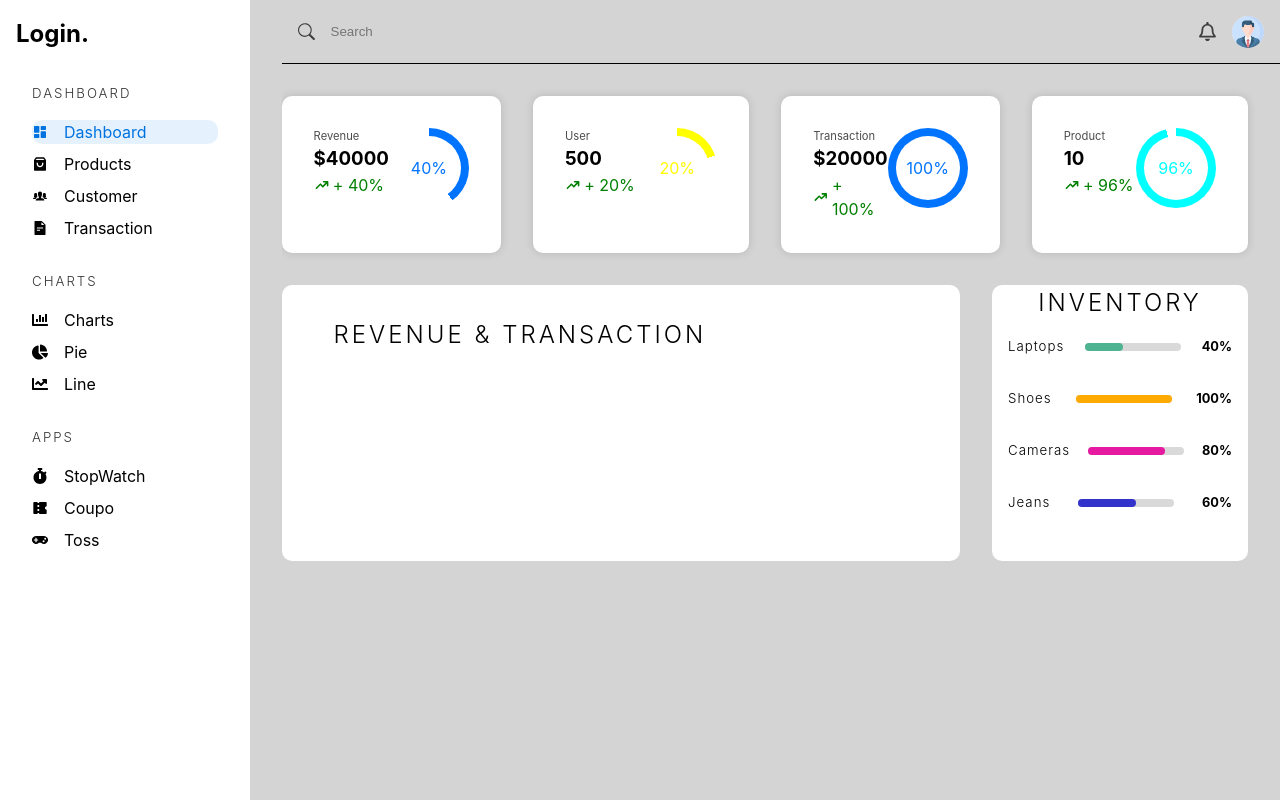
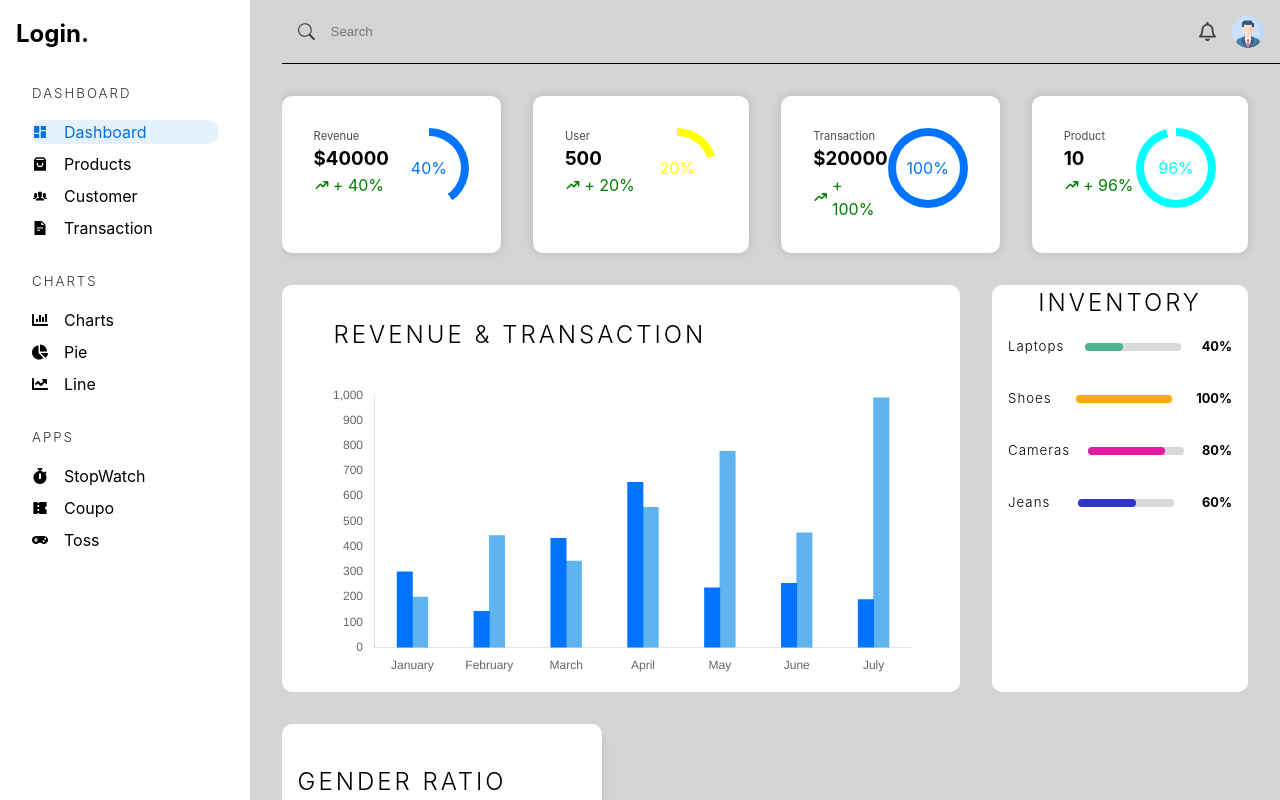
Before and after one commit to MohammedRupawala/ShopIQ-Admin-Dashboard, a React (Vite) app in the folder frontend/: page /admin/dashboard in a window 1280 px wide. Built offline with nearby package versions, Linux system fonts and the light colour scheme.

Commit message:
Bar Chart and Gender Chart Created

```diff
--- a/frontend/package.json
+++ b/frontend/package.json
@@ -16,11 +16,13 @@
     "react-dom": "^18.2.0",
     "react-icons": "^5.2.1",
     "react-router-dom": "^6.23.1",
+    "react-table": "^7.8.0",
     "sass": "^1.77.2"
   },
   "devDependencies": {
     "@types/react": "^18.2.66",
     "@types/react-dom": "^18.2.22",
+    "@types/react-table": "^7.7.20",
     "@typescript-eslint/eslint-plugin": "^7.2.0",
     "@typescript-eslint/parser": "^7.2.0",
     "@vitejs/plugin-react-swc": "^3.5.0",
--- /dev/null
+++ b/frontend/src/components/BarCharts.tsx
@@ -0,0 +1,156 @@
+import React from 'react';
+import {
+  Chart as ChartJS,
+  CategoryScale,
+  LinearScale,
+  BarElement,
+  Title,
+  Tooltip,
+  Legend,
+  ChartData,
+  ChartOptions,
+  ArcElement,
+} from 'chart.js';
+import { Bar, Doughnut } from 'react-chartjs-2';
+
+
+ChartJS.register(
+  CategoryScale,
+  LinearScale,
+  BarElement,
+  Title,
+  Tooltip,
+  Legend,
+  ArcElement
+);
+interface BarChartsProps{
+  horizontal?:boolean
+  data1:number[]
+  data2:number[]
+  title1:string
+  title2:string
+  bgColor1: string
+  bgColor2:string
+  labels?:string[]
+
+}
+const months = ['January',
+  'February',
+  'March',
+  'April',
+  'May',
+  'June',
+  'July'
+];
+
+
+export const BarCharts = ({
+  horizontal,
+  data1=[],
+  data2=[],
+  title1,
+  title2,
+  bgColor1,
+  bgColor2,
+  labels =  months}:BarChartsProps)=> {
+   const options:ChartOptions<"bar"> = {
+    responsive: true,
+    indexAxis:horizontal?"y":"x",
+    plugins: {
+      legend: {
+        display:false,
+      },
+      title: {
+        display: false,
+        text: 'Chart.js Bar Chart',
+      },
+    },
+    scales:{
+      y:{
+        beginAtZero:true,
+        grid:{
+          display:false,
+        },
+      },
+      x:{
+        beginAtZero:true,
+        grid:{
+          display:false,
+        },
+      },
+
+    }
+  };
+
+
+   const data:ChartData<"bar",number[],string>= {
+    labels,
+    datasets: [
+      {
+        label: title1,
+        data: data1,
+        backgroundColor: bgColor1,
+        barThickness:"flex",
+        barPercentage:1,
+        categoryPercentage:0.4
+      },
+      {
+        label: title2,
+        data: data2,
+        backgroundColor: bgColor2,
+        barThickness:"flex",
+        barPercentage:1,
+        categoryPercentage:0.4
+      },
+    ],
+  };
+  return <Bar options={options} data={data} />;
+}
+
+
+interface DoughnutChartProps {
+
+  data:number[]
+  backgroundColor:string[]
+  labels:string[]
+  cutout?:number | string
+  legends?: boolean
+  offset?:number[]
+
+}
+
+
+export const DoughnutChart= ({
+  data,
+  backgroundColor,
+  labels,
+  cutout,
+  legends,
+  offset}:DoughnutChartProps)=>{
+  const doughnutData : ChartData<"doughnut",number[],string >={
+    labels,
+    datasets :[
+      {
+        data,
+        backgroundColor,
+        borderWidth:0,
+        offset
+
+      }
+    ]
+  }
+  const doughnutOption : ChartOptions<"doughnut"> = {
+    responsive:true,
+    plugins:{
+      legend:{
+        display:legends,
+        position:"bottom",
+        labels:{
+          padding:40,
+        }
+      }
+    },
+    cutout
+  }
+  return <Doughnut options={doughnutOption} data = {doughnutData}/>
+}
--- a/frontend/src/pages/dashboard.tsx
+++ b/frontend/src/pages/dashboard.tsx
@@ -5,6 +5,8 @@ import { FaRegBell } from 'react-icons/fa'
 import userImg from "../assets/profile.png"
 import { HiTrendingDown,HiTrendingUp } from 'react-icons/hi'
 import data from "../assets/data.json"
+import { BarCharts, DoughnutChart } from '../components/BarCharts'
+import { BiMaleFemale } from 'react-icons/bi'
 const Dashboard = () => {
   return (
     <div className='adminContainer'>
@@ -43,11 +45,20 @@ const Dashboard = () => {
                           <h2>
                             Revenue & Transaction
                           </h2>
+                          <BarCharts
+                          data1={[300,144,433,655,237,255,190]}
+                          data2={[200,444,343,556,778,455,990]}
+                          title1="Revenue"
+                          title2="Transaction"
+                          bgColor1="rgb(0,115,255)"
+                          bgColor2="rgba(53,162,235,0.8)"
+                          />
                         </div>
                         <div className="inventory">
                           <h2>
                             Inventory
                           </h2>
+
                           <div>
                          {
                           data.categories.map((i)=>(
@@ -62,6 +73,18 @@ const Dashboard = () => {
 
                         </div>
 
+                      </section>
+                      <section className="transaction">
+                        <div className="gender">
+                          <h2>Gender Ratio</h2>
+                          {<DoughnutChart
+                          labels={["Male","Female"]}
+                          data={[12,19]}
+                          backgroundColor={["hsl(340,82%,56%)","rgba(56,162,235,8.8)"]}
+                          cutout={90}/>}
+                          <p><BiMaleFemale/></p>
+                          <div className="table"></div>
+                        </div>
                       </section>
           </main>
     </div>
--- a/frontend/src/styles/_dashboard.scss
+++ b/frontend/src/styles/_dashboard.scss
@@ -131,4 +131,35 @@
             }
         }
     }
+
+
+    .transaction{
+        display: flex;
+        gap:2rem;
+        padding: 0 2rem 2rem 0;
+        height: 30rem;
+        >div{
+            background-color: white;
+            box-shadow: 0px 10px 10px rgba(0,0,0,0.132);
+            border-radius: 10px;
+        }
+
+        .gender{
+            width: 100%;
+            max-width: 20rem;
+            padding: 1rem;
+            position: relative;
+            >h2{
+                text-align: centre;
+                margin: 1.5rem 0 2rem 0;
+                @include heading;
+            }
+            >p{
+                @include Pos;
+                font-size: 2rem;
+                color: rgba(0,0,0,0.634);
+            }
+        }
+
+    }
 }
```
Also changed, not shown: frontend/src/components/TableHoc.tsx (added, +30 -0 lines), 1 other file (tests, documents, lock files or other folders).
